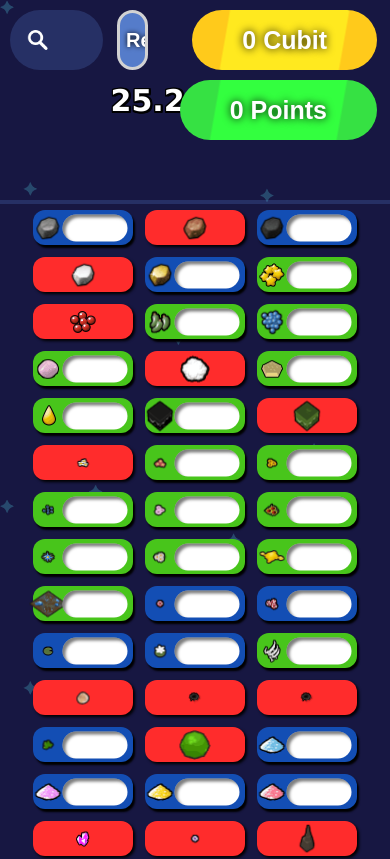
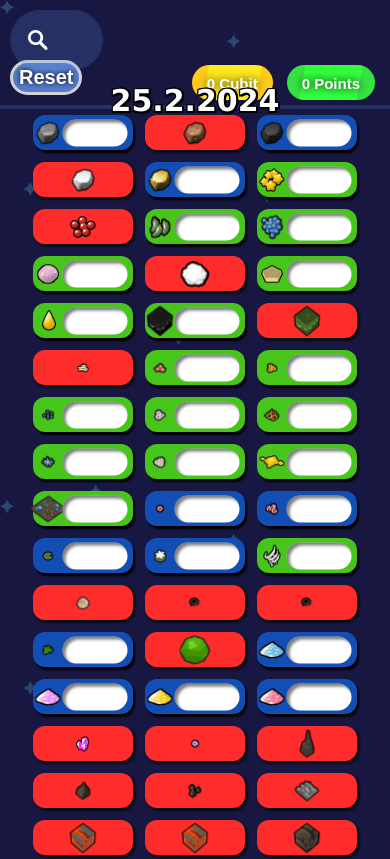
Before and after one commit to ccprices/hq, a plain HTML site: page seasonal/index.html in a window 390 px wide. Shown: the top 859 px of the page. Drawn offline with Linux system fonts and the light colour scheme.

Commit message:
Update index.html

```diff
--- a/seasonal/index.html
+++ b/seasonal/index.html
@@ -17,6 +17,24 @@
 	}
 
 	@media screen and (max-width: 767px) {
+		.button {
+			height: 35px !important;
+			top: 60px !important;
+    			left: 10px !important;
+		}
+
+		.text {
+			font-size: 15px !important;
+		}
+
+		.result {
+			height: 35px !important;
+			background: linear-gradient(100deg, rgb(255, 202, 27) 19%, rgb(255, 233, 31) 20%, rgb(255, 233, 31) 80%, rgba(255, 202, 27) 81%);
+			display: inline-flex !important;
+			top: 0 !important;
+			padding-inline: 15px !important;
+			left: -10px !important;
+		}
 
 		.item {
 			position: relative;
@@ -61,7 +79,6 @@
 		position: absolute;
 		background: rgb(100,149,237, 0.8);
 		height: 60px;
-		width: 8%;
 		color: #ffffff;
 		font-size: 20px;
 		top: 10px;
```
